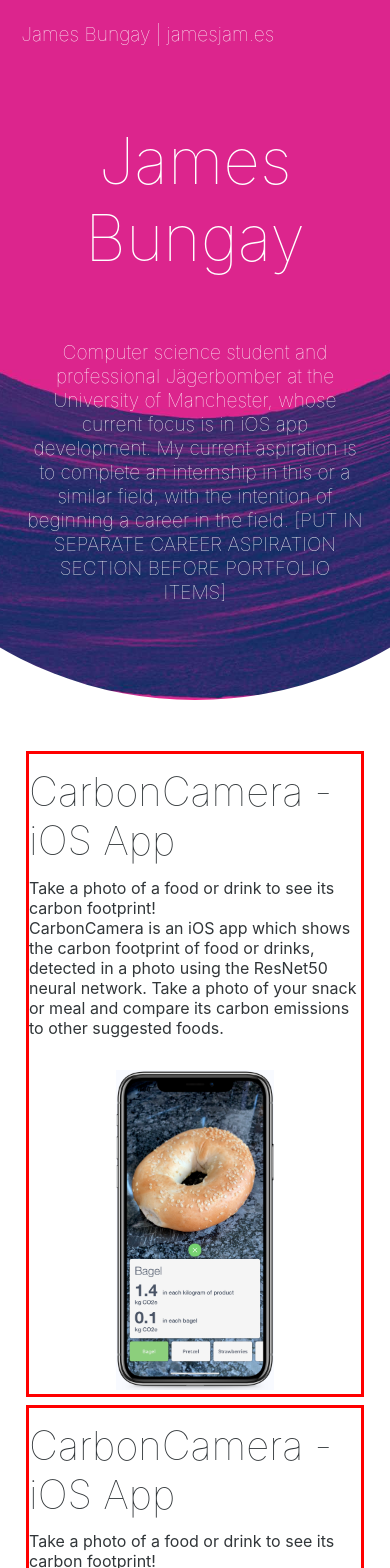
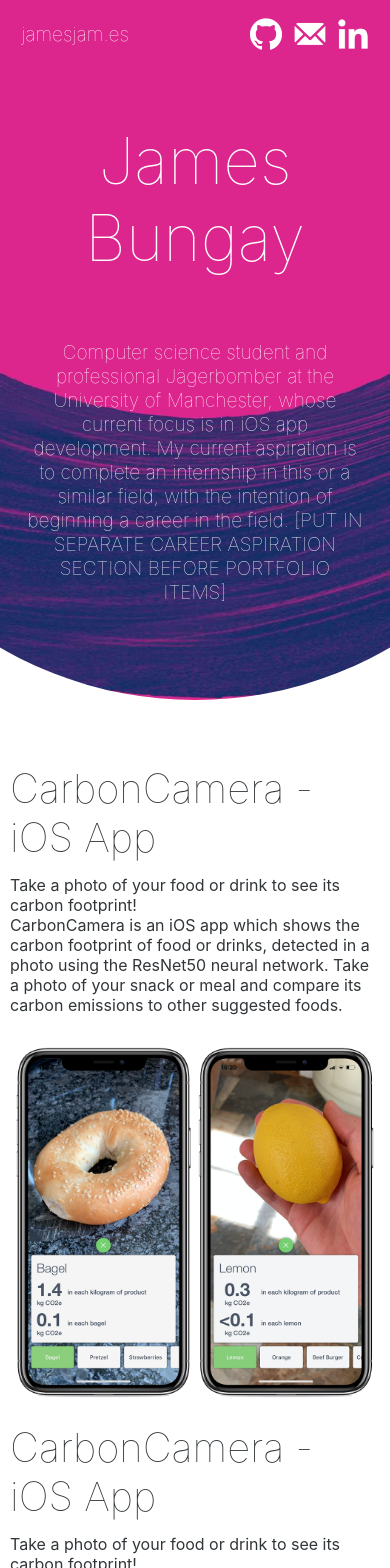
Before and after one commit to jamesbungay/jamesbungay.github.io, a React (Create React App) app: page / in a window 390 px wide. Shown: the top 1568 px of the page. Built offline with nearby package versions, Linux system fonts and the light colour scheme.

Commit message:
Finish styling for portfolio items for mobile and desktop

```diff
--- a/src/App.css
+++ b/src/App.css
@@ -36,7 +36,7 @@
 .SocialButton {
   height: 2rem;
   width: 2rem;
-  padding-left: 0.7rem;
+  margin-left: 0.7rem;
 }
 
 .HeaderLarge {
@@ -63,34 +63,41 @@
 
 
 .PortfolioItem {
-  border-style: solid;
+  text-align: center;
+  margin: 0 auto;
   /* Following line causes floating elements to take up space in the div: */
   overflow: hidden;
   border-color: red;
   border-width: 3px;
-  margin-left: 1rem;
-  margin-right: 1rem;
   margin-top: 0.5rem;
   margin-bottom: 0.5rem;
+  max-width: 1000px;
 }
 
 .PortfolioItem-Desc {
   float: left;
   text-align: left;
-  width: 60%;
-  min-width: 20rem;
+  width: 53%;
 }
 
 .PortfolioItem-Image {
   float: right;
-  width: 40%;
-  min-width: 20rem;
+  width: 45%;
+}
+
+@media screen and (min-width: 1001px) {
+  .PortfolioItem-Desc {
+    padding-left: 0.8rem;
+    /* This is to balance the white space to the edge of the image beside this text section */
+  }
 }
 
 @media screen and (max-width: 1000px) {
   .PortfolioItem-Desc {
     width: 100%;
     padding-bottom: 2rem;
+    padding-left: 0rem;
+    /* max-width: 800px; */
   }
 
   .PortfolioItem-Image {
@@ -99,7 +106,8 @@
 }
 
 .PortfolioImage {
-  max-height: 20rem;
+  max-height: 25rem;
+  max-width: 100%;
 }
 
 
@@ -126,9 +134,6 @@
   border-top-right-radius: 50%;
   z-index: -1;
 }
-
-
-
 
 
 
@@ -169,42 +174,3 @@
   margin-left: 1rem;
   margin-right: 1rem;
 }
-
-
-
-
-/*
-.App-logo {
-  height: 40vmin;
-  pointer-events: none;
-}
-
-@media (prefers-reduced-motion: no-preference) {
-  .App-logo {
-    animation: App-logo-spin infinite 20s linear;
-  }
-}
-
-.App-header {
-  background-color: #282c34;
-  min-height: 100vh;
-  display: flex;
-  flex-direction: column;
-  align-items: center;
-  justify-content: center;
-  font-size: calc(10px + 2vmin);
-  color: white;
-}
-
-.App-link {
-  color: #61dafb;
-}
-
-@keyframes App-logo-spin {
-  from {
-    transform: rotate(0deg);
-  }
-  to {
-    transform: rotate(360deg);
-  }
-} */
--- a/src/App.js
+++ b/src/App.js
@@ -6,7 +6,7 @@
     <div className="HeaderBar">
       <div className="HeaderTitle">
         <div className="Text-Header">
-          James Bungay | jamesjam.es
+          jamesjam.es
         </div>
       </div>
       <div className="HeaderSocial">
@@ -71,7 +71,7 @@
       CarbonCamera - iOS App
       </div>
       <div className="Text-Paragraph">
-        Take a photo of a food or drink to see its carbon footprint!<br />
+        Take a photo of your food or drink to see its carbon footprint!<br />
         CarbonCamera is an iOS app which shows the carbon footprint of food or drinks, detected in a photo using the ResNet50 neural network.
         Take a photo of your snack or meal and compare its carbon emissions to other suggested foods.
       </div>
```
Also changed, not shown: src/portfolio_carboncamera.png.
